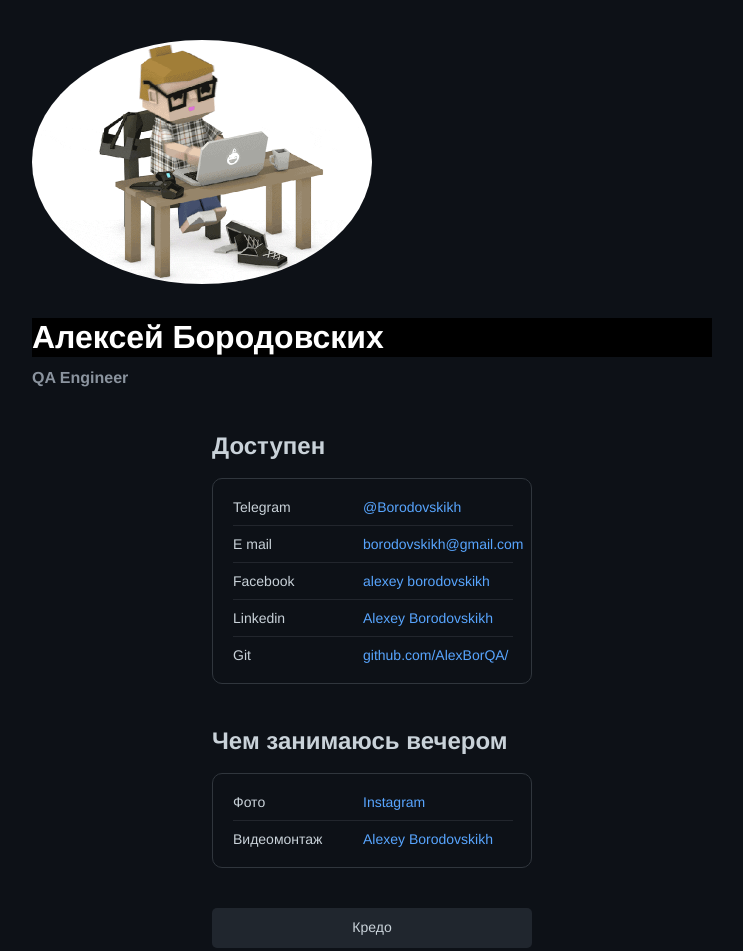
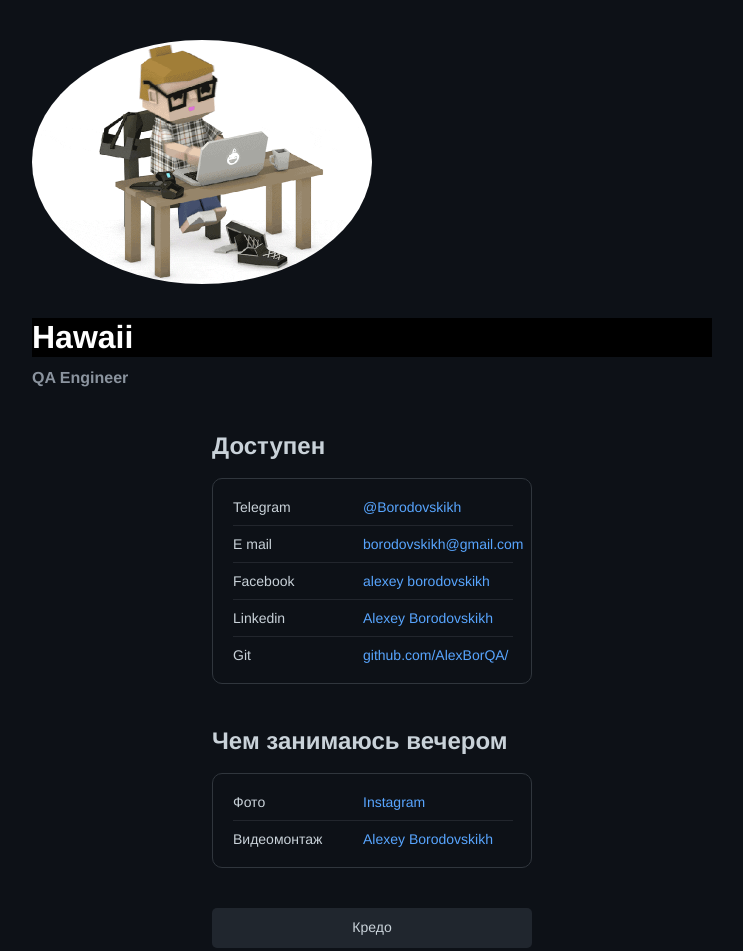
Before and after one commit to AlexBorQA/AlexBorQA.github.io, a plain HTML site: page index.html in a window 1280 px wide. Shown: the whole page, without its empty margins (268-1011 px from the left). Drawn offline with Linux system fonts and the light colour scheme.

Commit message:
Заменил имя на Hawaii

```diff
--- a/index.html
+++ b/index.html
@@ -1,18 +1,21 @@
 <!DOCTYPE html>
 <html lang="en">
   <head>
+
+
+<link rel="icon" type="image/png" href="https://alexborqa.github.io/Static.png">
+
     <meta charset="UTF-8" />
     <meta http-equiv="X-UA-Compatible" content="IE=edge" />
     <meta name="viewport" content="width=device-width, initial-scale=1.0" />
     <link href="./normalize.css" rel="stylesheet" />
     <link href="./style.css" rel="stylesheet" />
     <title>Alexey Borodovskikh</title>
-      <link rel="icon" href="https://alexborqa.github.io/static.ico" type="image/x-icon">
   </head>
   <body>
     <header class="header">
       <img  src="./alex.gif" width="50%" alt="avatar" class="header__avatar" />
-<h1 class="header__title">Алексей Бородовских</h1>
+<h1 class="header__title">Hawaii</h1>
 <h3 class="header__subtitle">QA Engineer</h3>
     </header>
 <main>
```
